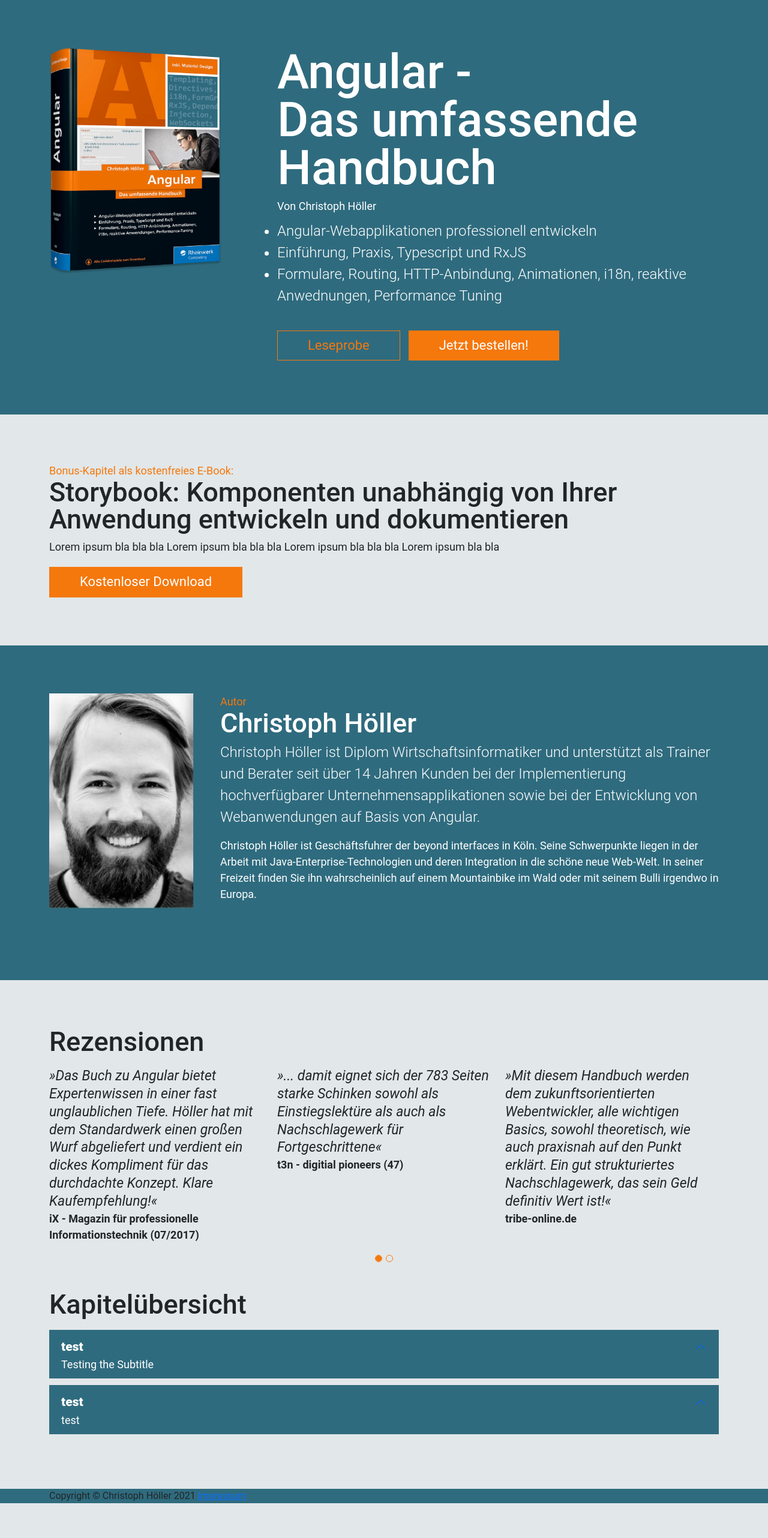
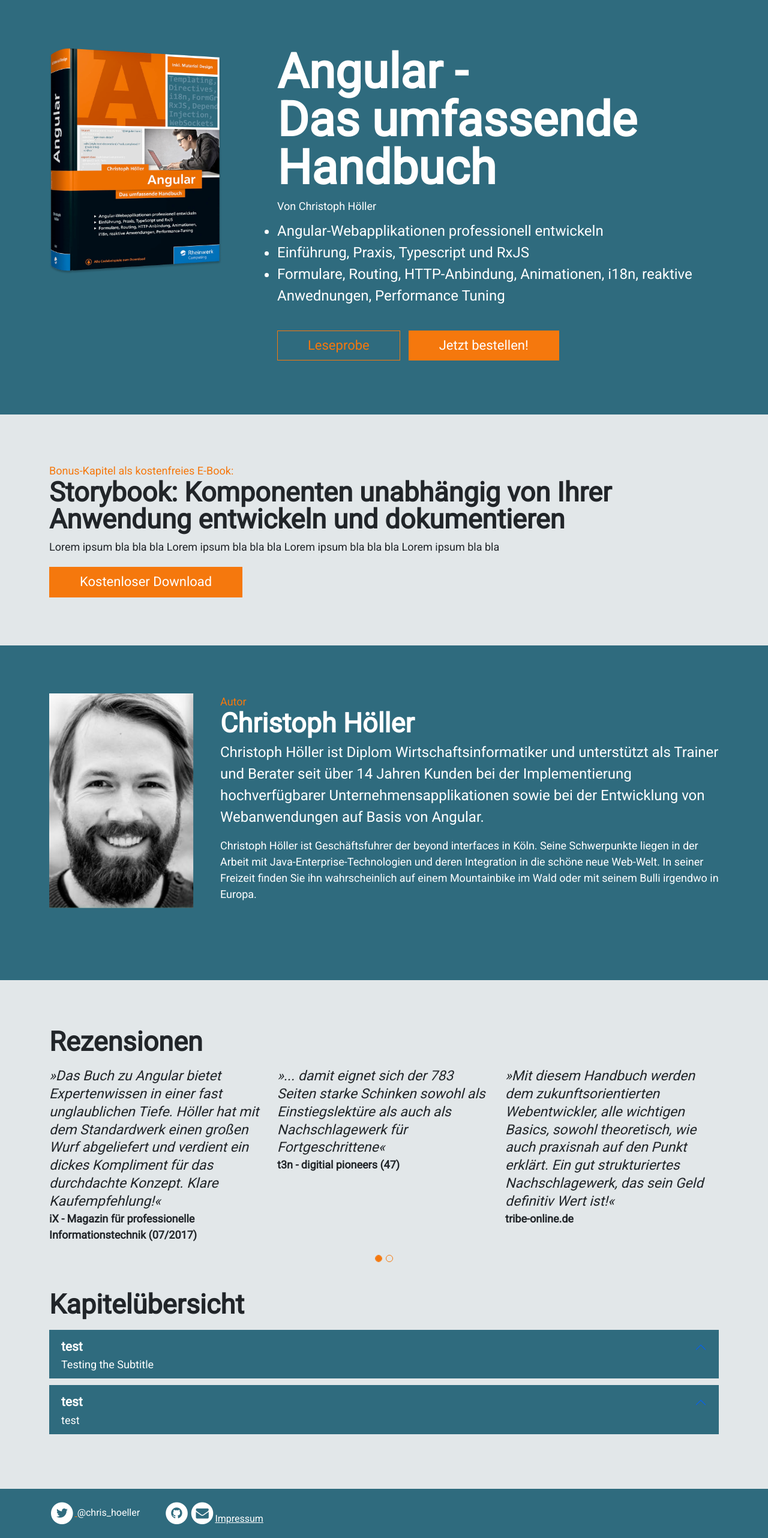
Before and after one commit to angular-buch-de/angular-buch-de.github.io, a Jekyll site: the page built from index.html, in a window 1280 px wide. Shown: the whole page at 60% size. Built offline with Jekyll 4.4.1, drawn with Linux system fonts in a browser that asks for light colours; nearby versions of some CDN libraries; before the commit the page ends 2522 px from its top, so only the background shows below that.

Commit message:
fix fonts and add footer

```diff
--- a/_includes/footer.html
+++ b/_includes/footer.html
@@ -1,62 +1,39 @@
 <!-- Footer -->
 <footer class="container-fluid bg-secondary">
-  <div class="container">
-
-    <!--
-                <ul class="list-inline text-center">
-                    <li>
-                        <a href="{{ "/feed.xml" | prepend: site.baseurl }}">
+  <div class="container pt-m pb-m d-flex align-items-center">
+    {% if site.twitter_username %}
+      <a href="https://twitter.com/{{ site.twitter_username }}">
         <span class="fa-stack fa-lg">
-                                <i class="fa fa-circle fa-stack-2x"></i>
-                                <i class="fa fa-rss fa-stack-1x fa-inverse"></i>
+          <i class="fa fa-circle fa-stack-2x text-white"></i>
+          <i class="fa fa-twitter fa-stack-1x text-secondary"></i>
+        </span>
+        <span class="d-none d-lg-inline-block mr-l text-white">@{{ site.twitter_username }}</span>
+      </a>
+    {% endif %}
+    {% if site.facebook_username %}
+      <a href="https://www.facebook.com/{{ site.facebook_username }}">
+        <span class="fa-stack fa-lg">
+          <i class="fa fa-circle fa-stack-2x text-white"></i>
+          <i class="fa fa-facebook fa-stack-1x text-secondary"></i>
         </span>
       </a>
-                    </li>
-                    {% if site.twitter_username %}
-                    <li>
-                        <a href="https://twitter.com/{{ site.twitter_username }}">
+    {% endif %}
+    {% if site.github_username %}
+      <a href="https://github.com/{{ site.github_username }}">
         <span class="fa-stack fa-lg">
-                                <i class="fa fa-circle fa-stack-2x"></i>
-                                <i class="fa fa-twitter fa-stack-1x fa-inverse"></i>
+          <i class="fa fa-circle fa-stack-2x text-white"></i>
+          <i class="fa fa-github fa-stack-1x text-secondary"></i>
         </span>
       </a>
-                    </li>
     {% endif %}
-                    {% if site.facebook_username %}
-                    <li>
-                        <a href="https://www.facebook.com/{{ site.facebook_username }}">
+    {% if site.email_username %}
+      <a href="mailto:{{ site.email_username }}">
         <span class="fa-stack fa-lg">
-                                <i class="fa fa-circle fa-stack-2x"></i>
-                                <i class="fa fa-facebook fa-stack-1x fa-inverse"></i>
+          <i class="fa fa-circle fa-stack-2x text-white"></i>
+          <i class="fa fa-envelope fa-stack-1x text-secondary"></i>
         </span>
       </a>
-                    </li>
     {% endif %}
-                    {% if site.github_username %}
-                    <li>
-                        <a href="https://github.com/{{ site.github_username }}"> text-muted
-                            <span class="fa-stack fa-lg">
-                                <i class="fa fa-circle fa-stack-2x"></i>
-                                <i class="fa fa-github fa-stack-1x fa-inverse"></i>
-                            </span>
-                        </a>
-                    </li>
-                    {% endif %}
-                    {% if site.email_username %}
-                    <li>
-                        <a href="mailto:{{ site.email_username }}">
-                            <span class="fa-stack fa-lg">
-                                <i class="fa fa-circle fa-stack-2x"></i>
-                                <i class="fa fa-envelope fa-stack-1x fa-inverse"></i>
-                            </span>
-                        </a>
-                    </li>
-                    {% endif %}
-                </ul>
-                -->
-    <p class="copyright">
-      Copyright &copy; {{ site.copyright_name }} {{ site.time | date: '%Y' }}
-      <a href="{{ site.baseUrl }}/impress">Impressum</a>
-    </p>
+    <a class="align-self-end text-white" href="{{ site.baseUrl }}/impress">Impressum</a>
   </div>
 </footer>
--- a/_includes/head.html
+++ b/_includes/head.html
@@ -47,7 +47,9 @@
   <link rel="stylesheet" href="https://cdnjs.cloudflare.com/ajax/libs/highlight.js/9.9.0/styles/github.min.css">
   <link rel="stylesheet" href="{{ "/css/styles.css" | prepend: site.baseurl }}">
 
-  <link href="//maxcdn.bootstrapcdn.com/font-awesome/4.3.0/css/font-awesome.min.css" rel="stylesheet" type="text/css">
+  <link href="//maxcdn.bootstrapcdn.com/font-awesome/4.3.0/css/font-awesome.min.css" crossorigin="anonymous"
+        rel="stylesheet" type="text/css">
+  <link href='https://fonts.googleapis.com/css?family=Roboto' crossorigin="anonymous" rel='stylesheet'>
 
   {% feed_meta %}
 
--- a/_sass/_utils.scss
+++ b/_sass/_utils.scss
@@ -31,11 +31,10 @@
 
 
 .headline {
-  font-weight: bold;
-
   &-xl {
     font-size: 2.7rem;
     line-height: 1;
+    font-weight: bold;
 
     @media (min-width: 768px) {
       font-size: 5rem;
@@ -45,10 +44,12 @@
   &-l {
     font-size: 2.813rem;
     line-height: 1;
+    font-weight: bold;
   }
 
   &-s {
     font-size: 1.313rem;
+    font-weight: bold;
   }
 }
 
--- a/_sass/_variables.scss
+++ b/_sass/_variables.scss
@@ -2,7 +2,7 @@
 $secondary: #2F6B7E;
 $background: #E2E7E9;
 
-$font-family: Roboto, sans-serif;
+$font-family: 'Roboto', sans-serif;
 
 $spacing: 20px;
 $spacing-xs: $spacing / 4;
--- a/css/styles.scss
+++ b/css/styles.scss
@@ -5,3 +5,7 @@
 @import "_sass/variables";
 @import "_sass/bootstrap/custom";
 @import "_sass/utils";
+
+a {
+  color: var(--bs-primary);
+}
```
Also changed, not shown: _chapter/1-test.md (+2 -0 lines). Lines whose indentation alone changed are shown as unchanged.
